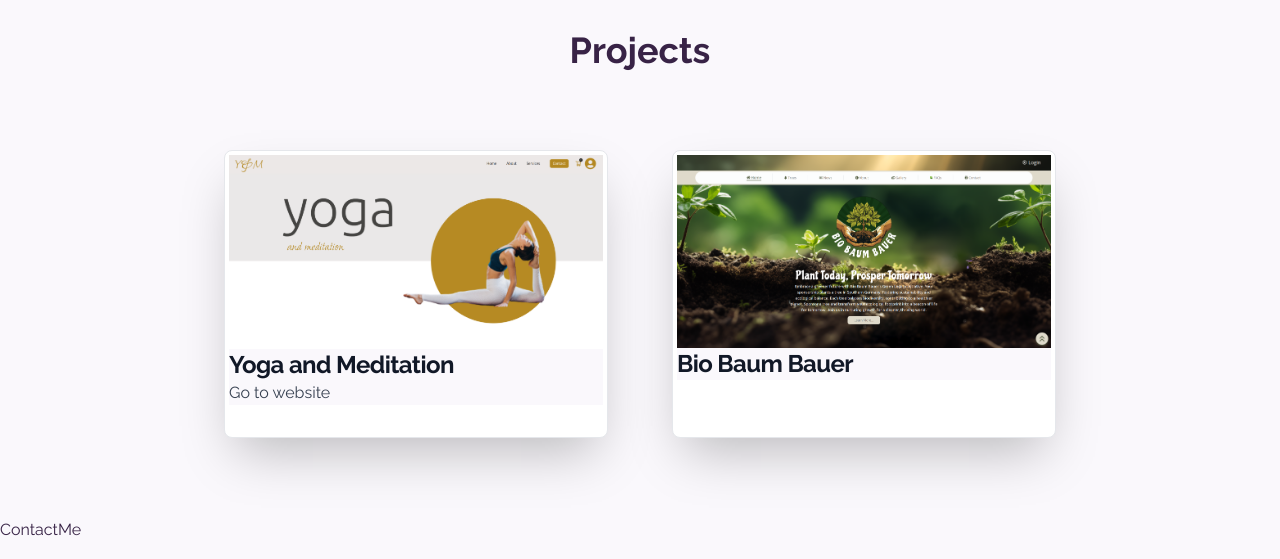
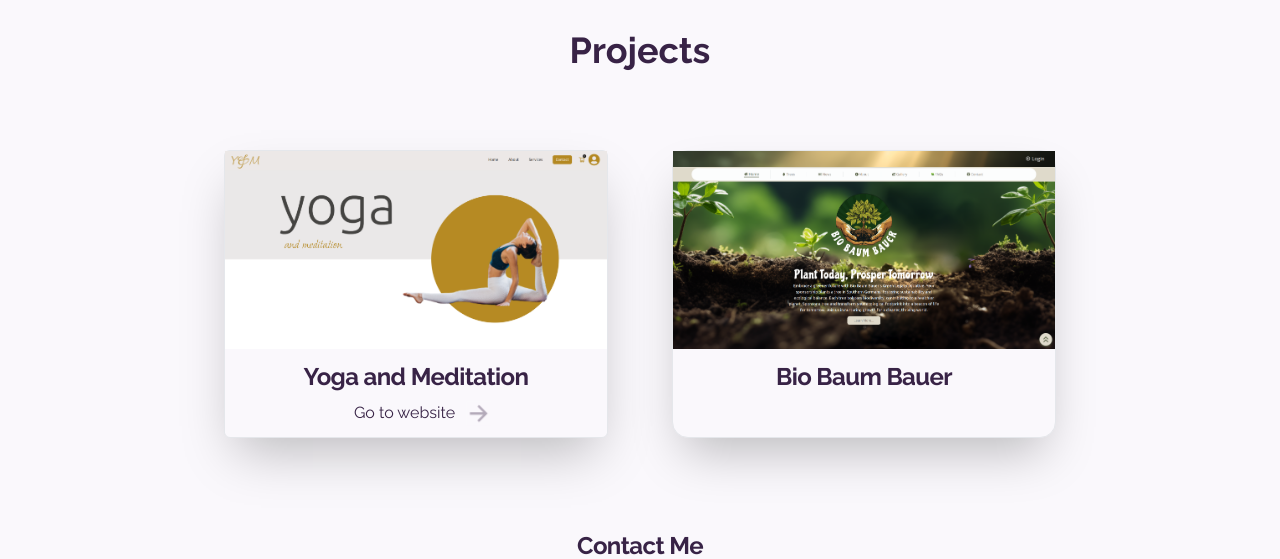
Before and after one commit to Shaqayeq-taheri/Portfolio-Shaqayeq-Taheri, a React (Vite) app: page /aboutme in a window 1280 px wide. Shown: the part 3803-4362 px from the top of the page. Built offline with nearby package versions, Linux system fonts and the light colour scheme.

Commit message:
projects bugs fixed

```diff
--- a/src/components/ContactMe.jsx
+++ b/src/components/ContactMe.jsx
@@ -2,7 +2,9 @@ import React from 'react'
 
 function ContactMe() {
   return (
-    <div>ContactMe</div>
+    <div>
+      <h5 className="text-2xl text-center font-bold tracking-tight pt-3">Contact Me</h5>
+    </div>
   )
 }
 
--- a/src/components/Hero.jsx
+++ /dev/null
@@ -1,76 +0,0 @@
-import React from 'react'
-
-function Hero() {
-  return (
-    <div>Hero
-     <div className="flex  justify-center  mt-16 gap-5">
-        {/* html card */}
-        <div
-          className="p-1 bg-white border border-gray-300 rounded-lg shadow dark:bg-gray-900 dark:border-gray-700"
-          style={{ width: "6rem" }}
-        >
-          <img
-            className=" mx-auto"
-            src="src/assets/images/HTML5_logo_and_wordmark.svg.png"
-            alt="html logo"
-            style={{ width: "5rem" }}
-          />
-
-          <h5 className="p-4 text-center text-l font-bold tracking-tight text-gray-900 dark:text-white">
-            HTML
-          </h5>
-        </div>
-        {/* css card */}
-        <div
-          className="p-1 bg-white border border-gray-300 rounded-lg shadow dark:bg-gray-900 dark:border-gray-700"
-          style={{ width: "6rem" }}
-        >
-          <img
-            className=" mx-auto"
-            src="src/assets/images/CSS3_logo_and_wordmark.svg.png"
-            alt="css logo"
-            style={{ width: "5rem" }}
-          />
-
-          <h5 className="p-4 text-center text-l font-bold tracking-tight text-gray-900 dark:text-white">
-            CSS
-          </h5>
-        </div>
-        {/* js logo */}
-        <div
-          className="p-1 bg-white border border-gray-300 rounded-lg shadow dark:bg-gray-900 dark:border-gray-700"
-          style={{ width: "6rem" }}
-        >
-          <img
-            className=" mx-auto"
-            src="src/assets/images/Javascript-shield.svg.png"
-            alt="java script logo"
-            style={{ width: "5rem" }}
-          />
-
-          <h5 className="p-4 text-center text-l font-bold tracking-tight text-gray-900 dark:text-white">
-            Java Script
-          </h5>
-        </div>
-        {/* react logo */}
-        <div
-          className=" bg-white border border-gray-300 rounded-lg shadow dark:bg-gray-900 dark:border-gray-700"
-          style={{ width: "6rem" }}
-        >
-          <img
-            className=" mx-auto"
-            src="src/assets/images/React-icon.svg.png"
-            alt="react logo"
-            style={{ width: "5rem" }}
-          />
-
-          <h5 className="p-4 text-center text-l font-bold tracking-tight text-gray-900 dark:text-white">
-            React
-          </h5>
-        </div>
-      </div>
-    </div>
-  )
-}
-
-export default Hero
--- a/src/components/Projects.jsx
+++ b/src/components/Projects.jsx
@@ -1,33 +1,35 @@
-import React from "react";
 import { Card } from 'flowbite-react';
+import { IoArrowForwardSharp } from "react-icons/io5";
 
 function Projects() {
   return <div>
     <h2 className="text-4xl text-center font-bold pt-10 ">Projects</h2>
-    <div className=" pt-20 pb-20 flex gap-16 justify-center">
+    <div className=" pt-20 pb-20 flex gap-16 justify-center flex-wrap">
       <Card
-        className="max-w-sm p-1 h-72 shadow-2xl hover:shadow-lg hover:animate-bounce "
+        className="max-w-sm  h-72 shadow-2xl hover:shadow-lg hover:animate-pulse rounded-md  "
         imgAlt="yoga and meditation"
         imgSrc="src/assets/images/YogaAndMeditation.png"
       >
-        <h5 className="text-2xl font-bold tracking-tight text-gray-900 dark:text-white">
+        <h5 className="text-2xl text-center font-bold tracking-tight  pt-3">
       Yoga and Meditation
         </h5>
-        <p className="font-normal text-gray-700 dark:text-gray-400">
-      <a target="blank" href="https://yoga-and-meditation.netlify.app/">Go to website</a>
-        </p>
+
+      <div className='flex items-center justify-center gap-2 '>
+        <a target="blank" className='p-2' href="https://yoga-and-meditation.netlify.app/">Go to website  </a>
+
+          <IoArrowForwardSharp className=' animate-ping' size={15} style={{ animationDuration: '2s' }} />
+      </div>
       </Card>
       <Card
-        className="max-w-sm p-1 shadow-2xl hover:shadow-lg hover:animate-pulse"
+        className="max-w-sm h-72 shadow-2xl hover:shadow-lg hover:animate-pulse rounded-2xl  "
         imgAlt="yoga and meditation"
         imgSrc="src/assets/images/BioBaumBauer.png"
+
       >
-        <h5 className="text-2xl font-bold tracking-tight text-gray-900 dark:text-white">
+        <h5 className="text-2xl text-center font-bold tracking-tight  pt-3">
       Bio Baum Bauer
         </h5>
-        <p className="font-normal text-gray-700 dark:text-gray-400">
-
-        </p>
+       <a href="" className=''></a>
       </Card>
     </div>
 
--- a/src/pages/Index.jsx
+++ b/src/pages/Index.jsx
@@ -6,6 +6,7 @@ import EducationalBackground from "../components/EducationalBackground";
 import Skills from "../components/Skills";
 import Languages from "../components/Languages";
 import ContactMe from "../components/ContactMe";
+
 
 function Index() {
   return (
@@ -17,6 +18,7 @@ function Index() {
       <Languages />
       <Projects />
       <ContactMe/>
+
     </div>
   );
 }
```
